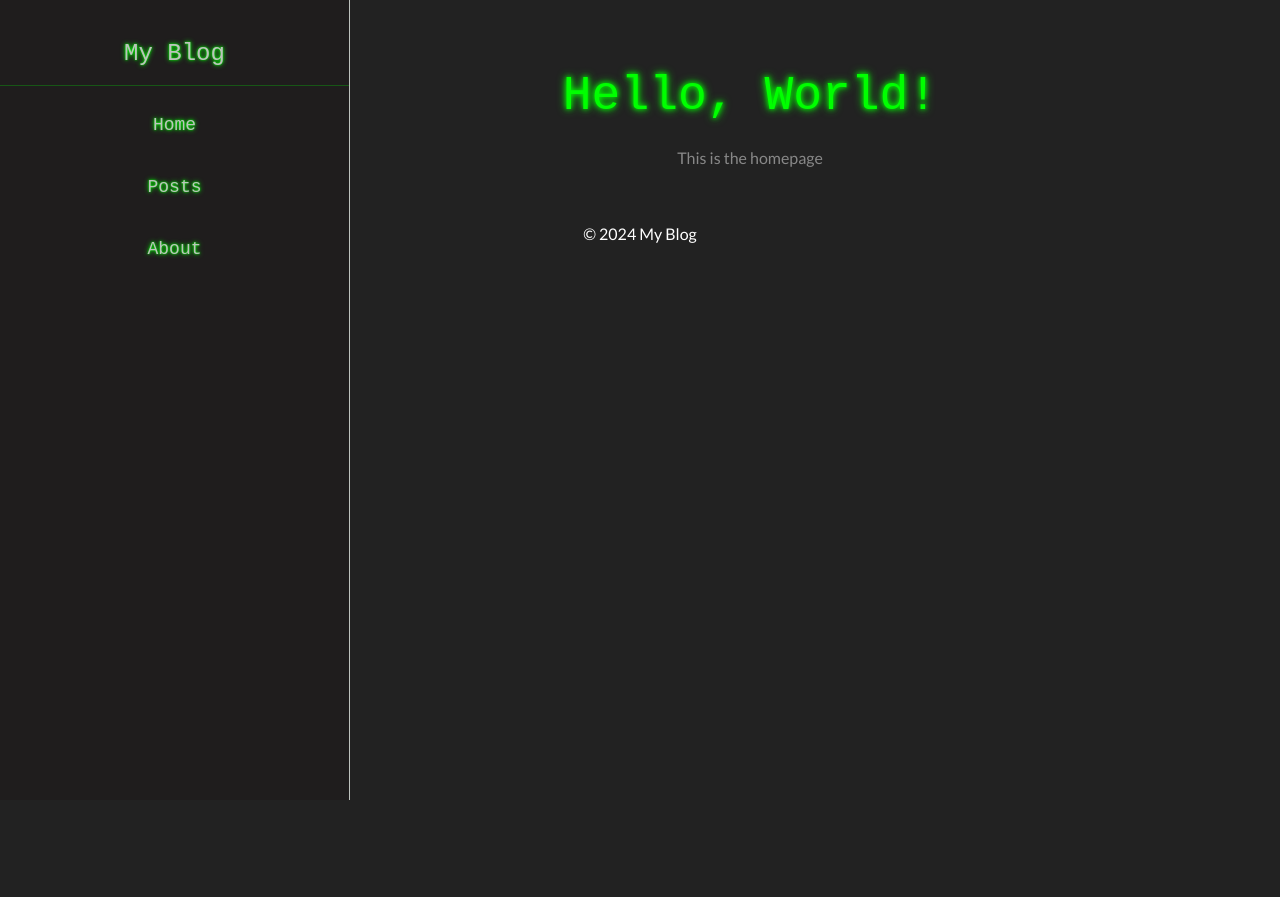
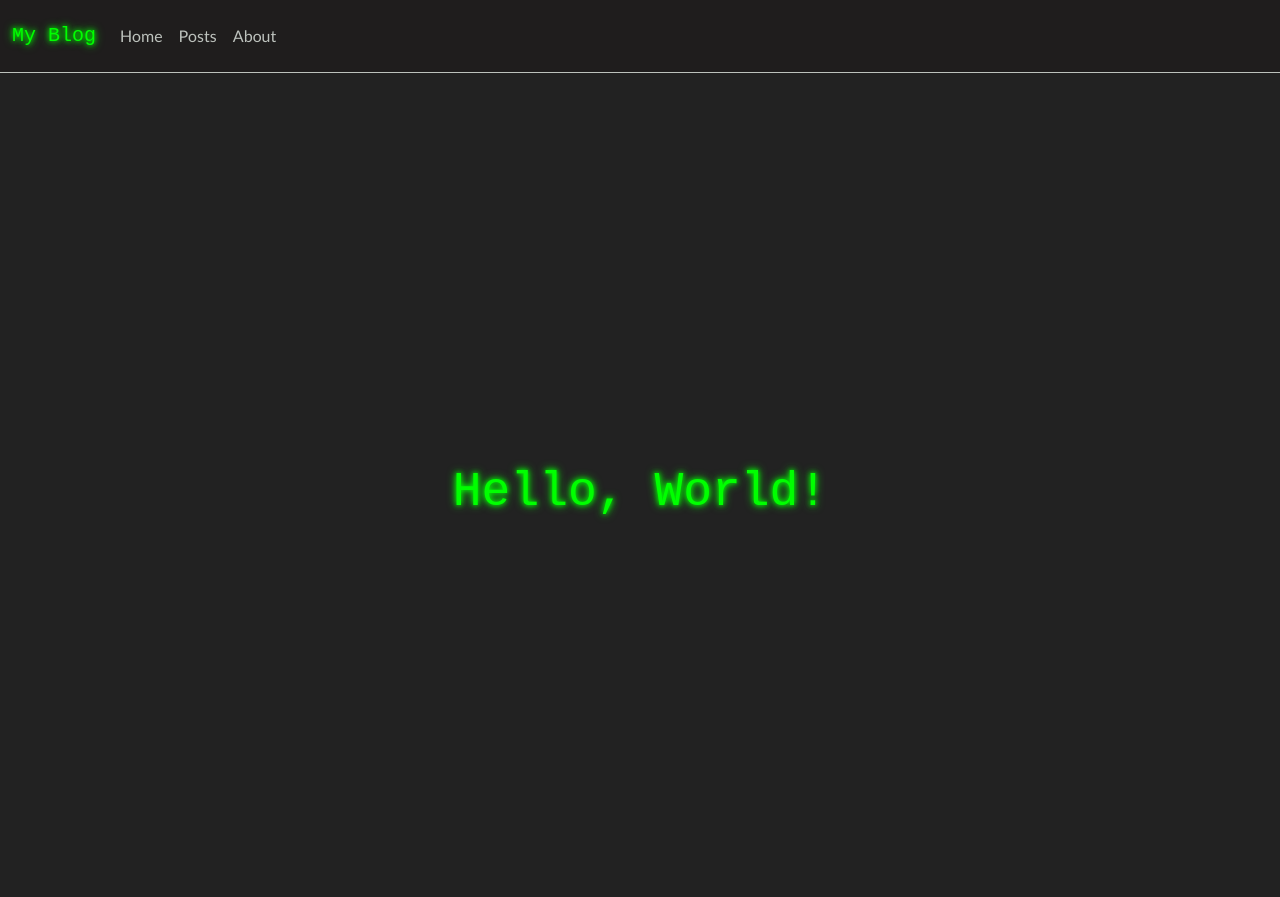
Before and after one commit to mitchjamesgilbert/tech_blog, a Flask app: page / in a window 1280 px wide. Before the commit the page ends 800 px from the top, so only its background shows below. Run offline with Flask 3, Linux system fonts and the light colour scheme; some libraries are stand-ins or nearby versions.

Commit message:
Add some more basic styles

```diff
--- /dev/null
+++ b/app/static/css/styles.css
@@ -0,0 +1,45 @@
+/* Center content for the homepage */
+.homepage-container {
+    display: flex;
+    justify-content: center; /* Center horizontally */
+    align-items: center; /* Center vertically */
+    height: 100vh; /* Full screen height */
+    text-align: center; /* Center text */
+}
+
+/* Terminal-style page title */
+.terminal-green-title {
+    color: #00ff00;
+    font-family: 'Courier New', Courier, monospace;
+    text-shadow: 0 0 5px #00ff00, 0 0 10px #00ff00;
+    transition: text-shadow 0.2s ease; /* Smooth transition for the glow effect */
+}
+
+/* Glowing effect on hover */
+.terminal-green-title:hover {
+    text-shadow: 0 0 15px #00ff00, 0 0 30px #00ff00, 0 0 45px #00ff00;
+}
+
+/* Navbar styling */
+.navbar {
+    background-color: #1f1d1d !important; /* Custom dark color for the navbar */
+    border-bottom: 1px solid #bdc2bd; /* Subtle bottom border */
+}
+
+.navbar-brand {
+    color: #00ff00 !important; /* Terminal green for the brand text */
+    text-shadow: 0 0 5px #00ff00, 0 0 10px #00ff00;
+    font-family: 'Courier New', Courier, monospace;
+}
+
+.navbar-brand:hover {
+    color: #bdc2bd !important; /* Softer green hover effect */
+}
+
+.nav-link {
+    color: #bdc2bd !important; /* Match sidebar link color */
+}
+
+.nav-link:hover {
+    color: #00ff00 !important; /* Match hover color */
+}
--- a/app/templates/about.html
+++ b/app/templates/about.html
@@ -6,8 +6,5 @@
 <div class="container mt-5">
     <h1 class="text-center terminal-green-title">About This Blog</h1>
     <p class="text-muted text-center">Welcome to the About page of the blog!</p>
-    <div class="text-center mt-4">
-        <a href="{{ url_for('routes.posts') }}" class="btn btn-primary">Go Back to Home</a>
-    </div>
 </div>
 {% endblock %}
--- a/app/templates/base.html
+++ b/app/templates/base.html
@@ -5,75 +5,36 @@
     <meta name="viewport" content="width=device-width, initial-scale=1.0">
     <title>{% block title %}My Blog{% endblock %}</title>
     <link rel="stylesheet" href="https://cdn.jsdelivr.net/npm/bootswatch@5.3.0/dist/darkly/bootstrap.min.css">
-    <style>
-        /* Sidebar styling */
-        .sidebar {
-            position: fixed;
-            top: 0;
-            left: 0;
-            width: 350px;
-            height: 100vh;
-            background-color: #1f1d1d;
-            padding-top: 40px;
-            color: #bdc2bd;
-            font-family: 'Courier New', Courier, monospace;
-            text-shadow: 0 0 5px #00ff00, 0 0 2px #00ff00;
-            border-right: 0.5px solid #bdc2bd;
-        }
-        .sidebar h4 {
-            text-align: center;
-        }
-        .sidebar a {
-            color: #bdc2bd;
-            text-decoration: none;
-            font-size: 18px;
-            margin-bottom: 15px;
-            display: block;
-            padding: 10px 15px;
-            border-radius: 5px;
-            transition: background-color 0.3s ease;
-            text-align: center;
-        }
-        .sidebar a:hover {
-            background-color: #495057;
-            color: #00ff00;
-        }
-        .sidebar hr {
-            border-top: 1px solid #00ff00;
-        }
+    <link rel="stylesheet" href="/static/css/styles.css">
+</head>
 
-        /* Page title styling */
-        .terminal-green-title {
-            color: #00ff00;
-            font-family: 'Courier New', Courier, monospace;
-            text-shadow: 0 0 5px #00ff00, 0 0 10px #00ff00;
-            text-align: center;
-            margin-bottom: 20px;
-        }
+<body>
+    <!-- Navbar -->
+    <nav class="navbar navbar-expand-lg navbar-dark bg-dark">
+        <div class="container-fluid">
+            <a class="navbar-brand" href="/">My Blog</a>
+            <button class="navbar-toggler" type="button" data-bs-toggle="collapse" data-bs-target="#navbarNav" aria-controls="navbarNav" aria-expanded="false" aria-label="Toggle navigation">
+                <span class="navbar-toggler-icon"></span>
+            </button>
+            <div class="collapse navbar-collapse" id="navbarNav">
+                <ul class="navbar-nav">
+                    <li class="nav-item">
+                        <a class="nav-link" href="/">Home</a>
+                    </li>
+                    <li class="nav-item">
+                        <a class="nav-link" href="/posts">Posts</a>
+                    </li>
+                    <li class="nav-item">
+                        <a class="nav-link" href="/about">About</a>
+                    </li>
+                </ul>
+            </div>
+        </div>
+    </nav>
 
-        /* Adjust main content to account for sidebar */
-        .main-content {
-            margin-left: 220px;
-            padding: 20px;
-        }
-    </style>
-
-</head>
-<body>
-    <div class="sidebar">
-        <h4>My Blog</h4>
-        <hr>
-        <a href="/">Home</a>
-        <a href="/posts">Posts</a>
-        <a href="/about">About</a>
-    </div>
-
-    <div class="main-content">
+    <!-- Main content -->
+    <div class="container mt-4">
         {% block content %}{% endblock %}
     </div>
-
-    <footer class="text-center py-3">
-        <p>&copy; 2024 My Blog</p>
-    </footer>
 </body>
 </html>
--- a/app/templates/home.html
+++ b/app/templates/home.html
@@ -3,8 +3,7 @@
 {% block title %}Home{% endblock %}
 
 {% block content %}
-<div class="container mt-5">
+<div class="container homepage-container">
     <h1 class="text-center terminal-green-title">Hello, World!</h1>
-    <p class="text-muted text-center">This is the homepage</p>
 </div>
 {% endblock %}
```
